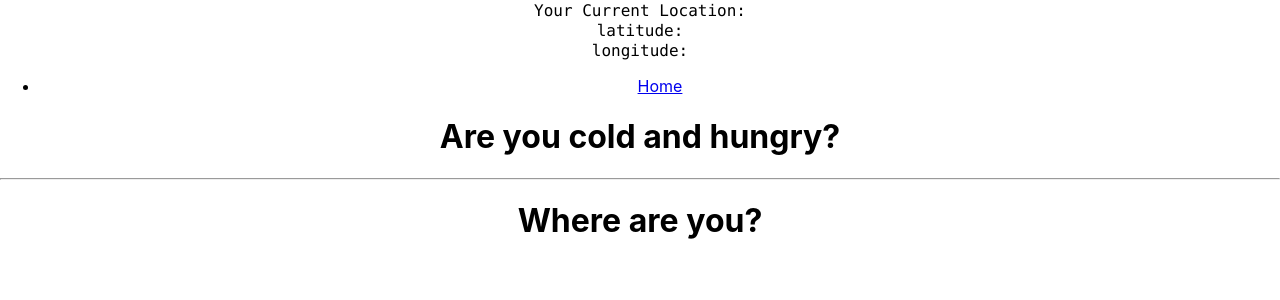
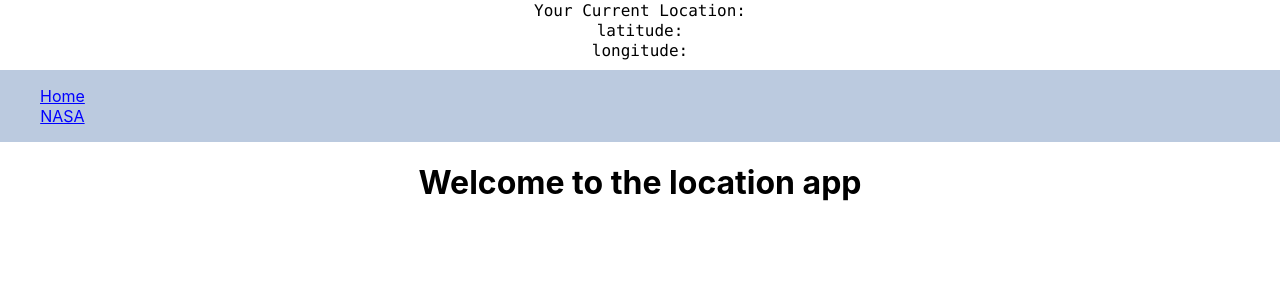
Before and after one commit to adventurernav/teamLuigi, a React (Create React App) app in the folder bluebadge24hr/: page /zomato in a window 1280 px wide. Shown: the top 300 px of the page. Built offline with nearby package versions, Linux system fonts and the light colour scheme; no server answers.

Commit message:
no loop, location but no Nasa

```diff
--- a/bluebadge24hr/public/index.html
+++ b/bluebadge24hr/public/index.html
@@ -28,6 +28,7 @@
   </head>
   <body>
     <noscript>You need to enable JavaScript to run this app.</noscript>
+
     <div id="root"></div>
     <!--
       This HTML file is a template.
@@ -39,5 +40,7 @@
       To begin the development, run `npm start` or `yarn start`.
       To create a production bundle, use `npm run build` or `yarn build`.
     -->
+
+
   </body>
 </html>
--- a/bluebadge24hr/src/App.css
+++ b/bluebadge24hr/src/App.css
@@ -36,3 +36,31 @@
     transform: rotate(360deg);
   }
 }
+.sidebar {
+  display: flex;
+  background-color: #bbcadf;
+  margin-top: 10px;
+}
+
+ul {
+  list-style-type: none;
+}
+
+/* Sidebar */
+.sidebar-list-styling{
+  padding-left: 50px;
+  padding-top: 15px;
+  width: 20%;
+  background-color: #78f0aa;
+  color: black;
+}
+
+.sidebar-list a{
+  color: blue;
+  padding: 0;
+}
+
+.sidebar-route{
+  flex: 1;
+  padding: '00px';
+}
--- a/bluebadge24hr/src/App.js
+++ b/bluebadge24hr/src/App.js
@@ -1,22 +1,22 @@
 
-import React, { useState, useEffect, Component} from 'react';
+import React, { useState, useEffect, Component } from 'react';
 import GetLocation from './components/apps/Location/location'
 import Home from './components/site/home'
 import Sidebar from './components/site/sidebar';
-import {BrowserRouter, Route} from 'react-router-dom';
+import { BrowserRouter, Route } from 'react-router-dom';
 import './App.css';
 
 function App() {
-    const [lat, setLat] = useState('39.96443557739258');
-    const [lon, setLon] = useState('86.00927734375');
+  const [lat, setLat] = useState('39.96');
+  const [lon, setLon] = useState('86.00');
 
 
   return (
     <div className="App">
       <BrowserRouter>
-      <GetLocation setLat={setLat} setLon={setLon} />
-      <Sidebar lon={lon} lat={lat} />
-      <Home />
+        <GetLocation setLat={setLat} setLon={setLon} />
+        <Sidebar lon={lon} lat={lat} />
+        <Home />
       </BrowserRouter>
 
     </div>
--- a/bluebadge24hr/src/components/apps/Location/location.js
+++ b/bluebadge24hr/src/components/apps/Location/location.js
@@ -1,28 +1,18 @@
 import React from 'react';
+
+
+
 import PropTypes from 'prop-types';
 import usePosition from './usePosition';
 
 const GetLocation = ({watch, settings, setLat, setLon}) => {
-    const {
-    latitude,
-    longitude,
-    timestamp,
-    accuracy,
-    error,
-  } = usePosition(watch, settings);
+    const {latitude, longitude} = usePosition(watch, settings);
 
-//   const loader = !latitude && !error ? (
-//     <>
-//       <div>Trying to fetch location...</div>
-//       <br/>
-//     </>
-//   ) : null;
-console.log(latitude, longitude);
+// console.log(latitude, longitude);
 setLat(latitude)
 setLon(longitude)
   return (
     <>
-      {/* {loader} */}
       <code>
           Your Current Location: <br/>
         latitude: {latitude}<br/>
@@ -38,4 +28,7 @@ GetLocation.propTypes = {
   settings: PropTypes.object,
 };
 
+
+
+
 export default GetLocation;
--- a/bluebadge24hr/src/components/apps/Location/usePosition.js
+++ b/bluebadge24hr/src/components/apps/Location/usePosition.js
@@ -31,6 +31,7 @@ const usePosition = (watch = false, settings = defaultSettings) => {
 
     let watcher = null;
     if (watch) {
+      console.log('no geo locate')
       watcher =
         navigator.geolocation.watchPosition(onChange, onError, settings);
     } else {
--- a/bluebadge24hr/src/components/apps/Nasa/Nasa.js
+++ b/bluebadge24hr/src/components/apps/Nasa/Nasa.js
@@ -1,20 +1,27 @@
-import React, {useState,useEffect} from "react";
+import React, { useState, useEffect } from "react";
 // import NasaResults from './NasaResults'
 
 const key = 'c0WvapUXtCPs5n1w69vU4hJBMmz3xR8yR7h9SFct';
 
 const NasaApp = (props) => {
-    let baseUrl = `https://api.nasa.gov/planetary/earth/imagery?lon=${props.lon}&lat=${props.lat}&api_key=${key}`
-    console.log(props)
-
-    const fetchResults= () => {
-        fetch(baseUrl)
-        .then(res=>{
-            console.log(res);
-            return res.json()
+    const [src, setSrc] = useState("");
+    // let latitude = (props.lat).toFixed(2);
+    // console.log(props);
+    // console.log(latitude);
+    // let baseUrl = `https://api.nasa.gov/planetary/earth/imagery?lon=${x}&lat=${props.lat}&api_key=${key}`
+    // console.log(baseUrl)
+    let altUrl = `https://api.nasa.gov/planetary/earth/imagery?lon=86.00&lat=39.96&date=2014-02-01&api_key=${key}`
+    const fetchResults = () => {
+        fetch(altUrl)
+            .then(function (res) {
+                // console.log(res);
+                return res.blob()
             })
-        .then(data=>console.log(data))
-        .catch(err => console.log(err))
+            .then(data => {
+                var objectURL = URL.createObjectURL(data);
+                // console.log(objectURL)
+                setSrc(objectURL)
+            })
     }
         fetchResults();
         // useEffect(()=>{
@@ -22,9 +29,10 @@ fetchResults();
         // },[])
         return (
             <div>
+                <img style={{ height: '100px' }} src={src} alt={'Error'} />
                 {/* <NasaResults /> */}
             </div>
         )
+
 }
-
 export default NasaApp;
--- a/bluebadge24hr/src/components/site/home.js
+++ b/bluebadge24hr/src/components/site/home.js
@@ -1,24 +1,13 @@
 import React from 'react';
 import {Link} from 'react-router-dom'; // What is this?
-// import Location from '../apps/Location/location'
+
 
 const Home = (props)=> {
     return (
         <div className='main'>
             <div className='mainDiv'>
-                <div>
-                    {/* <Location /> */}
-                </div>
-                <h1>Are you cold and hungry?</h1>
-                <p>
 
-                </p>
-                <hr />
-                <h1>Where are you?</h1>
-
-                    <p>
-
-                    </p>
+                <h1>Welcome to the location app</h1>
 
             </div>
         </div>
--- a/bluebadge24hr/src/components/site/sidebar.js
+++ b/bluebadge24hr/src/components/site/sidebar.js
@@ -1,10 +1,7 @@
 import React from 'react';
 import Home from './home';
-
-// import NasaApp from '../apps/Nasa'
-
+import NasaApp from '../apps/Nasa/Nasa'
 // import Weather from '../apps/Weather'
-
 // import Zomato from '../apps/Zomato'
 import {
     Route,
@@ -20,8 +17,7 @@ console.log(props);
                 <ul className="sidebar-list list-unstyled">
 
                 <li><Link to = '/'>Home</Link> </li>
-                {/* <li><Link to = '/nasa'>NASA</Link> </li> */}
-
+                <li><Link to = '/nasa'>NASA</Link> </li>
                 {/* <li><Link to = '/weather'>Weather</Link> </li> */}
                 {/* <li><Link to = '/zomato'>Zomato</Link> </li> */}
 
@@ -33,9 +29,7 @@ console.log(props);
                 <Switch>
                     <Route exact path = '/home'><Home /></Route>
 
-                    {/* <Route exact path = '/nasa'><NasaApp /></Route> */}
-
-
+                    <Route exact path = '/nasa'><NasaApp lon={props.lon} lat={props.lat} /></Route>
                     {/* <Route exact path = '/weather'><Weather lon={props.lon} lat={props.lat} /></Route> */}
                     {/* <Route exact path = '/zomato'><Zomato lon={props.lon} lat={props.lat} /></Route> */}
 
```
Also changed, not shown: bluebadge24hr/src/components/apps/Weather.js (+18 -9 lines). Lines whose indentation alone changed are shown as unchanged.
